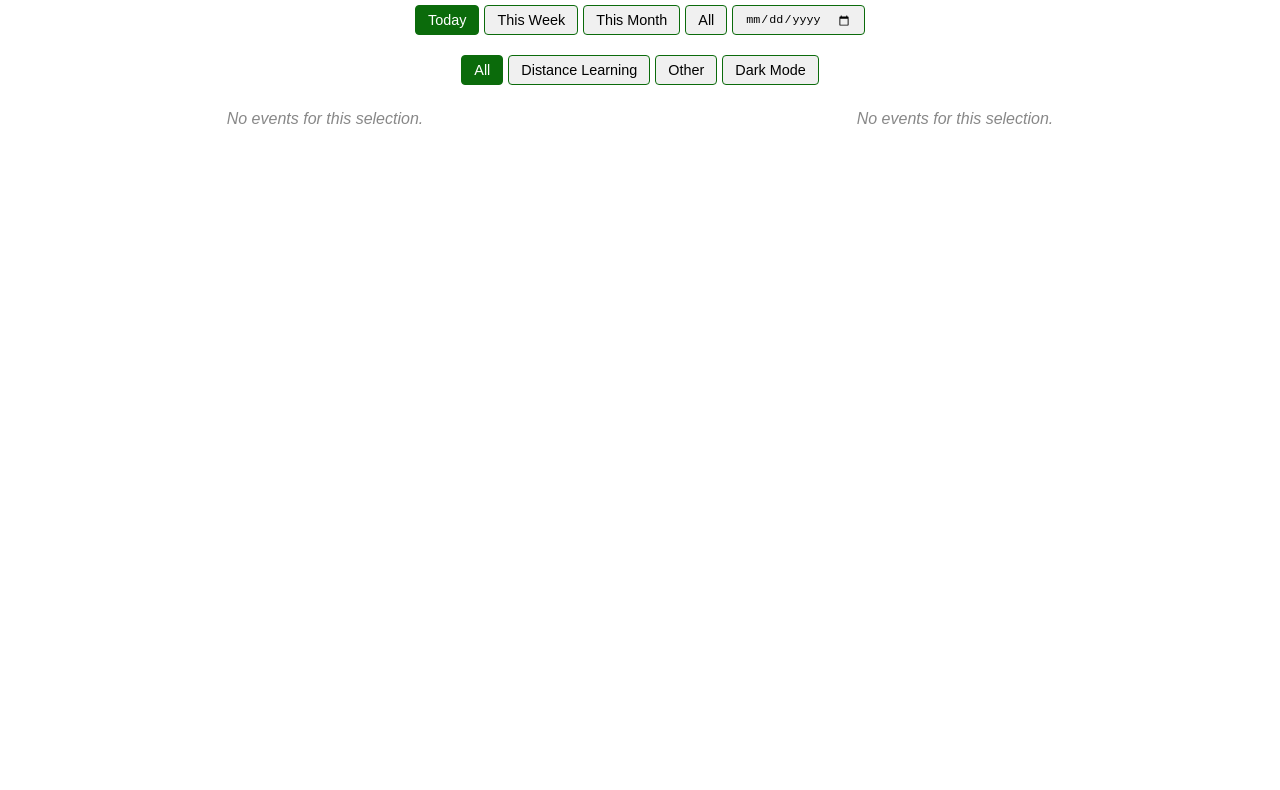
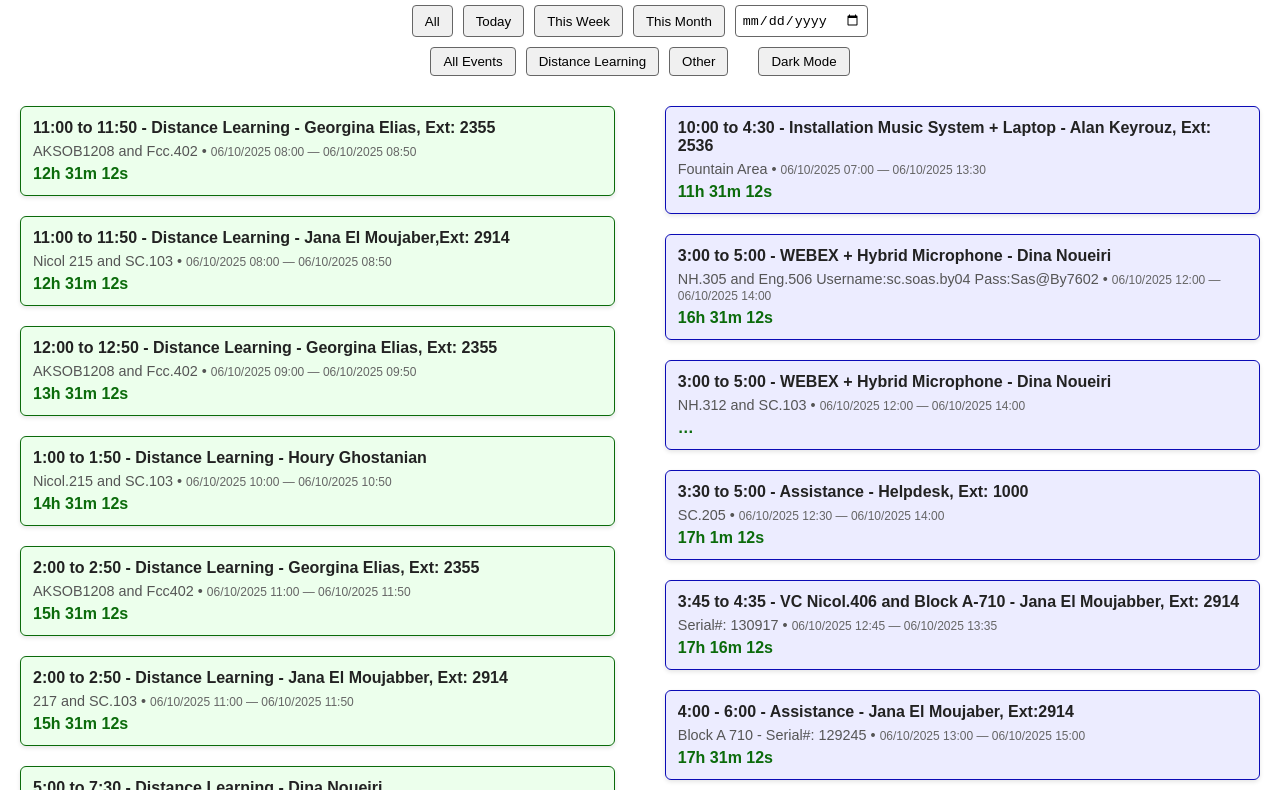
Before and after one commit to roy1sarkis99-svg/event-countdown, a plain HTML site: page index.html in a window 1280 px wide. Shown: the part 93-883 px from the top of the page. Before the commit the page ends 800 px from the top, so only its background shows below. Drawn offline with Linux system fonts and the light colour scheme.

Commit message:
Add files via upload

```diff
--- a/index.html
+++ b/index.html
@@ -5,68 +5,28 @@
 <meta name="viewport" content="width=device-width, initial-scale=1.0">
 <title>Calendar Countdown</title>
 <style>
-  :root {
-    --bg-color: white;
-    --text-color: #222;
-    --meta-color: #555;
-    --count-color: #0b6b0b;
-    --dl-bg: rgba(235,255,235,0.95);
-    --dl-border: #0b6b0b;
-    --other-bg: rgba(235,235,255,0.95);
-    --other-border: #0b0bb6;
-    --soon-border: rgba(230,126,34,1);
-    --soon-shadow: rgba(230,126,34,0.5);
-  }
-
   body {
     font-family: Arial, sans-serif;
     margin: 0;
     padding: 20px;
-    background-color: var(--bg-color);
-    color: var(--text-color);
-    transition: background 0.3s, color 0.3s;
+    background-color: white;
+    color: #222;
   }
 
   h1 {
     text-align: center;
-    margin-top: 10px;
-  }
-
-  .filters {
-    display: flex;
-    flex-wrap: wrap;
-    justify-content: center;
-    gap: 5px;
-    position: sticky;
-    top: 0;
-    background: var(--bg-color);
-    padding: 10px 0;
-    z-index: 100;
-  }
-
-  .filters button, .filters input[type="date"] {
-    padding: 6px 12px;
-    font-size: 0.9em;
-    cursor: pointer;
-    border-radius: 4px;
-    border: 1px solid #0b6b0b;
-    background: #f0f0f0;
-    transition: all 0.3s;
-  }
-
-  .filters button.active {
-    background: #0b6b0b;
-    color: white;
-    border-color: #0b6b0b;
+    margin-bottom: 20px;
   }
 
   .container {
-    display: grid;
-    grid-template-columns: repeat(auto-fit, minmax(300px, 1fr));
-    gap: 20px;
+    display: flex;
+    justify-content: space-between;
+    flex-wrap: wrap;
+    margin-top: 20px;
   }
 
-  .column {
+  .left, .right {
+    width: 48%;
     display: flex;
     flex-direction: column;
   }
@@ -79,291 +39,252 @@
     background: rgba(255,255,255,0.95);
     box-shadow: 0 2px 4px rgba(0,0,0,0.1);
     opacity: 0;
-    transform: translateY(5px);
-    transition: all 0.3s ease, background 0.3s, border-color 0.3s, box-shadow 0.3s;
+    transition: opacity 0.4s ease;
   }
 
-  .event.show {
-    opacity: 1;
-    transform: translateY(0);
+  .event.show { opacity: 1; }
+  .distance-learning { background: rgba(235, 255, 235, 0.95); border-color: #0b6b0b; }
+  .other { background: rgba(235, 235, 255, 0.95); border-color: #0b0bb6; }
+  .starting-soon { border-color: #b60b0b; }
+
+  .meta { font-size:0.9em; color:#555; margin-top:6px; }
+  .count { font-weight:700; color:#0b6b0b; margin-top:6px; }
+  small { color:#666; }
+  .no-events { color: #888; font-style: italic; }
+
+  .filters { display: flex; justify-content: center; flex-wrap: wrap; gap: 10px; margin-bottom: 10px; }
+  .filters button { padding:6px 12px; border-radius:4px; border:1px solid #666; background:#f0f0f0; cursor:pointer; }
+  .filters button.active { background:#0b6b0b; color:white; border-color:#0b6b0b; }
+
+  #dark-toggle { margin-left:20px; }
+
+  @media(max-width:768px){
+    .left, .right { width: 100%; }
+    .filters { flex-direction: column; align-items:center; }
   }
 
-  .distance-learning {
-    background: var(--dl-bg);
-    border-color: var(--dl-border);
-  }
-
-  .other {
-    background: var(--other-bg);
-    border-color: var(--other-border);
-  }
-
-  .event.starting-soon {
-    border-color: var(--soon-border);
-    box-shadow: 0 2px 6px var(--soon-shadow);
-  }
-
-  .meta {font-size:0.9em; color:var(--meta-color); margin-top:6px;}
-  .count {font-weight:700; color:var(--count-color); margin-top:6px;}
-  small {color:#666;}
-
-  .no-events {
-    font-style: italic;
-    color: #888;
-    margin: 15px 0;
-    text-align: center;
-  }
-
-  .dark-mode {
-    --bg-color: #1c1c1c;
-    --text-color: #eee;
-    --meta-color: #aaa;
-    --count-color: #39ff14;
-    --dl-bg: rgba(10,50,10,0.9);
-    --dl-border: #0b6b0b;
-    --other-bg: rgba(20,20,80,0.9);
-    --other-border: #0b0bb6;
-    --soon-border: rgba(255,165,0,1);
-    --soon-shadow: rgba(255,165,0,0.5);
-  }
-
-  @media screen and (max-width: 768px) {
-    .container {
-      grid-template-columns: 1fr;
-    }
-  }
+  body.dark { background:#121212; color:#eee; }
+  body.dark .event { background: rgba(50,50,50,0.95); color:white; }
+  body.dark .distance-learning { background: rgba(0,100,0,0.7); border-color:#0b6b0b; }
+  body.dark .other { background: rgba(0,0,100,0.7); border-color:#0b0bb6; }
 </style>
 </head>
 <body>
-
 <h1>Upcoming Events Countdown</h1>
 
 <div class="filters" role="region" aria-label="Time Filters">
-  <button data-filter="today" class="active">Today</button>
+  <button data-filter="all">All</button>
+  <button data-filter="today">Today</button>
   <button data-filter="week">This Week</button>
   <button data-filter="month">This Month</button>
-  <button data-filter="all">All</button>
-  <input type="date" id="date-picker" aria-label="Select Date">
+  <input type="date" id="date-picker" style="padding:6px; border-radius:4px; border:1px solid #666;">
 </div>
 
 <div class="filters" role="region" aria-label="Type Filters">
-  <button data-type="all" class="active">All</button>
+  <button data-type="all">All Events</button>
   <button data-type="dl">Distance Learning</button>
   <button data-type="other">Other</button>
   <button id="dark-toggle">Dark Mode</button>
 </div>
 
 <div class="container">
-  <div class="column" id="dl-list"></div>
-  <div class="column" id="other-list"></div>
+  <div class="left" id="dl-list"></div>
+  <div class="right" id="other-list"></div>
 </div>
 
 <script>
+document.addEventListener('DOMContentLoaded', () => {
   const JSON_FILE = 'https://roy1sarkis99-svg.github.io/event-countdown/converted_calendar.json';
   const REM_KEY = 'countdown_reminders_v6';
   let renderedHash = null;
   let tickIntervals = [];
-let currentTimeFilter = localStorage.getItem('timeFilter') || 'today';
+  let currentTimeFilter = localStorage.getItem('timeFilter') || 'all';
   let currentTypeFilter = localStorage.getItem('typeFilter') || 'all';
   let selectedDate = null;
 
-if ('Notification' in window && Notification.permission === 'default') Notification.requestPermission();
+  if('Notification' in window && Notification.permission==='default') Notification.requestPermission();
+  function notify(title, body){ if(Notification.permission==='granted') new Notification(title,{body}); else console.log('Notify:',title,body); }
 
-function notify(title, body) {
-    if (Notification.permission === 'granted') new Notification(title, {body});
-    else console.log('Notify:', title, body);
-}
-
-function formatDateDDMM(dateStr) {
-    if (!dateStr) return '';
-    const d = new Date(dateStr);
-    const p = n => n.toString().padStart(2,'0');
+  function formatDateDDMM(dateStr){
+    if(!dateStr) return '';
+    const d=new Date(dateStr);
+    const p=n=>n.toString().padStart(2,'0');
     return `${p(d.getDate())}/${p(d.getMonth()+1)}/${d.getFullYear()} ${p(d.getHours())}:${p(d.getMinutes())}`;
   }
 
-function clearTicks() { tickIntervals.forEach(id => clearInterval(id)); tickIntervals = []; }
+  function clearTicks(){ tickIntervals.forEach(id=>clearInterval(id)); tickIntervals=[]; }
 
-function filterEvent(ev) {
+  function filterEvent(ev){
+    const evText = (ev.summary||'') + ' ' + (ev.description||'');
+    const isDL = /distance learning/i.test(evText);
+    // Type filter
+    if(currentTypeFilter==='dl' && !isDL) return false;
+    if(currentTypeFilter==='other' && isDL) return false;
+    // Time filter
+    const start = new Date(ev.start);
     const now = new Date();
-    const start = new Date(ev.start);
-    const evText = (ev.summary || '') + ' ' + (ev.description || '');
-    const isDL = /distance learning/i.test(evText);
-
-    let timeOk = false;
-    if(selectedDate) timeOk = start.toDateString() === selectedDate.toDateString();
-    else switch(currentTimeFilter){
-        case 'today': timeOk = start.toDateString() === now.toDateString(); break;
-        case 'week': {
-            const weekEnd = new Date(); weekEnd.setDate(now.getDate() + (7 - now.getDay()));
-            timeOk = start >= now && start <= weekEnd; break;
+    if(selectedDate){
+      return start.toDateString()===selectedDate.toDateString();
     }
-        case 'month': timeOk = start.getFullYear() === now.getFullYear() && start.getMonth() === now.getMonth(); break;
-        case 'all': timeOk = true; break;
+    if(currentTimeFilter==='today') return start.toDateString()===now.toDateString();
+    if(currentTimeFilter==='week'){
+      const weekStart=new Date(now); weekStart.setDate(now.getDate()-now.getDay());
+      const weekEnd=new Date(weekStart); weekEnd.setDate(weekStart.getDate()+7);
+      return start>=weekStart && start<=weekEnd;
+    }
+    if(currentTimeFilter==='month') return start.getMonth()===now.getMonth() && start.getFullYear()===now.getFullYear();
+    return true;
   }
 
-    let typeOk = (currentTypeFilter==='all') || (currentTypeFilter==='dl' && isDL) || (currentTypeFilter==='other' && !isDL);
+  function renderEvents(events){
+    clearTicks();
+    const dlList=document.getElementById('dl-list');
+    const otherList=document.getElementById('other-list');
+    dlList.innerHTML=''; otherList.innerHTML='';
+    const reminders=JSON.parse(localStorage.getItem(REM_KEY)||'{}');
 
-    return timeOk && typeOk && new Date(ev.start).getTime() > Date.now();
-}
+    const filteredEvents=events.filter(filterEvent).sort((a,b)=>new Date(a.start)-new Date(b.start));
 
-// Dark mode setup
-if(localStorage.getItem('darkMode')==='true') document.body.classList.add('dark-mode');
-
-function toggleDarkMode() {
-    document.body.classList.toggle('dark-mode');
-    localStorage.setItem('darkMode', document.body.classList.contains('dark-mode'));
-}
-
-document.getElementById('dark-toggle').addEventListener('click', toggleDarkMode);
-
-function renderEvents(events) {
-    clearTicks();
-    const dlList = document.getElementById('dl-list');
-    const otherList = document.getElementById('other-list');
-    dlList.innerHTML = '';
-    otherList.innerHTML = '';
-
-    const reminders = JSON.parse(localStorage.getItem(REM_KEY) || '{}');
-    const filteredEvents = events.filter(filterEvent)
-                                 .sort((a,b) => new Date(a.start) - new Date(b.start));
-
-    if(filteredEvents.length === 0){
-        const noMsg = document.createElement('div');
-        noMsg.className = 'no-events';
-        noMsg.textContent = 'No events for this selection.';
+    if(filteredEvents.length===0){
+      const noMsg=document.createElement('div');
+      noMsg.className='no-events';
+      noMsg.textContent='No events for this selection.';
       dlList.appendChild(noMsg);
       otherList.appendChild(noMsg.cloneNode(true));
     }
 
-    filteredEvents.forEach((ev, idx) => {
-        const evText = (ev.summary || '') + ' ' + (ev.description || '');
-        const isDL = /distance learning/i.test(evText);
+    filteredEvents.forEach((ev,idx)=>{
+      const evText=(ev.summary||'')+' '+(ev.description||'');
+      const isDL=/distance learning/i.test(evText);
 
-        const el = document.createElement('div');
-        el.className = 'event ' + (isDL ? 'distance-learning' : 'other');
+      const el=document.createElement('div');
+      el.className='event '+(isDL?'distance-learning':'other');
 
-        const title = document.createElement('div');
-        title.textContent = ev.summary || '(no title)';
-        title.style.fontWeight = '700';
+      const title=document.createElement('div');
+      title.textContent=ev.summary||'(no title)';
+      title.style.fontWeight='700';
       el.appendChild(title);
 
-        const meta = document.createElement('div');
-        meta.className = 'meta';
-        const sISO = formatDateDDMM(ev.start);
-        const eISO = ev.end ? formatDateDDMM(ev.end) : '';
-        meta.innerHTML = `${ev.location ? (ev.location + ' • ') : ''}<small>${sISO}${eISO ? ' — ' + eISO : ''}</small>`;
+      const meta=document.createElement('div');
+      meta.className='meta';
+      const sISO=formatDateDDMM(ev.start);
+      const eISO=ev.end?formatDateDDMM(ev.end):'';
+      meta.innerHTML=`${ev.location?ev.location+' • ':''}<small>${sISO}${eISO?' — '+eISO:''}</small>`;
       el.appendChild(meta);
 
-        const count = document.createElement('div');
-        count.className = 'count';
-        const safeId = encodeURIComponent((ev.summary||'') + (ev.start||''));
-        count.id = 'count-' + safeId;
-        count.textContent = '…';
+      const count=document.createElement('div');
+      count.className='count';
+      const safeId=encodeURIComponent((ev.summary||'')+(ev.start||''));
+      count.id='count-'+safeId;
+      count.textContent='…';
       el.appendChild(count);
 
-        if (isDL) dlList.appendChild(el);
+      if(isDL) dlList.appendChild(el);
       else otherList.appendChild(el);
 
-        setTimeout(() => el.classList.add('show'), idx*50);
+      setTimeout(()=>el.classList.add('show'),idx*50);
 
-        const key20 = (ev.summary || '') + (ev.start || '') + '::20';
-        const keyStart = (ev.summary || '') + (ev.start || '') + '::start';
+      const key20=(ev.summary||'')+(ev.start||'')+'::20';
+      const keyStart=(ev.summary||'')+(ev.start||'')+'::start';
 
-        function tick() {
-            const now = Date.now();
-            const startTime = new Date(ev.start).getTime();
-            const diff = startTime - now;
-            const elc = document.getElementById('count-' + safeId);
-            if (!elc) return;
+      function tick(){
+        const now=Date.now();
+        const startTime=new Date(ev.start).getTime();
+        const diff=startTime-now;
+        const elc=document.getElementById('count-'+safeId);
+        if(!elc) return;
 
-            if(diff <= 20*60*1000) el.classList.add('starting-soon');
+        if(diff<=20*60*1000) el.classList.add('starting-soon');
 
-            if (diff <= 0) {
-                elc.textContent = 'Starting now!';
-                if (!reminders[keyStart]) {
-                    notify('Starting: ' + (ev.summary || 'Event'), ev.location || '');
-                    reminders[keyStart] = true;
+        if(diff<=0){
+          elc.textContent='Starting now!';
+          if(!reminders[keyStart]){
+            notify('Starting: '+(ev.summary||'Event'), ev.location||'');
+            reminders[keyStart]=true;
             localStorage.setItem(REM_KEY, JSON.stringify(reminders));
           }
           return;
         }
 
-            const days = Math.floor(diff / (1000*60*60*24));
-            const hrs = Math.floor((diff % (1000*60*60*24)) / (1000*60*60));
-            const mins = Math.floor((diff % (1000*60*60)) / (1000*60));
-            const secs = Math.floor((diff % (1000*60)) / 1000);
+        const days=Math.floor(diff/(1000*60*60*24));
+        const hrs=Math.floor((diff%(1000*60*60*24))/(1000*60*60));
+        const mins=Math.floor((diff%(1000*60*60))/(1000*60));
+        const secs=Math.floor((diff%(1000*60))/1000);
 
-            let parts = [];
-            if(days) parts.push(`${days}d`);
+        let parts=[];
+        if(days) parts.push(days+'d');
         parts.push(`${hrs}h ${mins}m ${secs}s`);
-            elc.textContent = parts.join(' ');
+        elc.textContent=parts.join(' ');
 
-            if (diff <= 20*60*1000 && !reminders[key20]) {
-                notify('Reminder: ' + (ev.summary || 'Event'), `Starts in ~20 minutes — ${ev.location || ''}`);
-                reminders[key20] = true;
+        if(diff<=20*60*1000 && !reminders[key20]){
+          notify('Reminder: '+(ev.summary||'Event'),`Starts in ~20 minutes — ${ev.location||''}`);
+          reminders[key20]=true;
           localStorage.setItem(REM_KEY, JSON.stringify(reminders));
         }
       }
 
       tick();
-        tickIntervals.push(setInterval(tick, 1000));
+      tickIntervals.push(setInterval(tick,1000));
     });
 
-    if(filteredEvents.length > 0){
-        const firstEvent = document.getElementById('count-' + encodeURIComponent(filteredEvents[0].summary + filteredEvents[0].start));
-        firstEvent?.scrollIntoView({behavior:'smooth', block:'center'});
+    // scroll to top after rendering
+    window.scrollTo({top:0, behavior:'smooth'});
+  }
+
+  async function fetchAndRender(){
+    try{
+      const res=await fetch(JSON_FILE,{cache:'no-store'});
+      if(!res.ok) throw new Error('Fetch failed: '+res.status);
+      const text=await res.text();
+      const hash=text.slice(0,200);
+      if(renderedHash===hash) return;
+      renderedHash=hash;
+      const events=JSON.parse(text);
+      renderEvents(events);
+    }catch(err){
+      console.error('Error loading JSON:',err);
+      const dlList=document.getElementById('dl-list');
+      dlList.innerHTML=`<div style="color:red;">Failed to load JSON.<br>${err.message}</div>`;
     }
   }
 
-async function fetchAndRender() {
-    try {
-        const res = await fetch(JSON_FILE, {cache: 'no-store'});
-        if (!res.ok) throw new Error('Fetch failed: ' + res.status);
-        const text = await res.text();
-        const hash = text.slice(0, 200);
-        if (renderedHash === hash) return;
-        renderedHash = hash;
-        const events = JSON.parse(text);
-        renderEvents(events);
-    } catch(err) {
-        console.error('Error loading JSON:', err);
-        const dlList = document.getElementById('dl-list');
-        dlList.innerHTML = `<div style="color:red;">Failed to load JSON.<br>${err.message}</div>`;
-    }
-}
-
-// Filter button events
-document.querySelectorAll('[role="region"][aria-label="Time Filters"] button').forEach(btn => {
-    btn.addEventListener('click', () => {
-        currentTimeFilter = btn.dataset.filter;
-        localStorage.setItem('timeFilter', currentTimeFilter);
+  // Filters logic
+  document.querySelectorAll('[role="region"][aria-label="Time Filters"] button').forEach(btn=>{
+    btn.addEventListener('click',()=>{
+      currentTimeFilter=btn.dataset.filter;
+      localStorage.setItem('timeFilter',currentTimeFilter);
       document.querySelectorAll('[role="region"][aria-label="Time Filters"] button').forEach(b=>b.classList.remove('active'));
       btn.classList.add('active');
-        selectedDate = null;
-        document.getElementById('date-picker').value = '';
+      selectedDate=null;
+      document.getElementById('date-picker').value='';
       fetchAndRender();
     });
   });
 
-document.getElementById('date-picker').addEventListener('change', e => {
-    selectedDate = e.target.value ? new Date(e.target.value) : null;
+  document.getElementById('date-picker').addEventListener('change',e=>{
+    selectedDate=e.target.value?new Date(e.target.value):null;
     document.querySelectorAll('[role="region"][aria-label="Time Filters"] button').forEach(b=>b.classList.remove('active'));
     fetchAndRender();
   });
 
-document.querySelectorAll('[role="region"][aria-label="Type Filters"] button:not(#dark-toggle)').forEach(btn => {
-    btn.addEventListener('click', () => {
-        currentTypeFilter = btn.dataset.type;
-        localStorage.setItem('typeFilter', currentTypeFilter);
+  document.querySelectorAll('[role="region"][aria-label="Type Filters"] button:not(#dark-toggle)').forEach(btn=>{
+    btn.addEventListener('click',()=>{
+      currentTypeFilter=btn.dataset.type;
+      localStorage.setItem('typeFilter',currentTypeFilter);
       document.querySelectorAll('[role="region"][aria-label="Type Filters"] button').forEach(b=>b.classList.remove('active'));
       btn.classList.add('active');
       fetchAndRender();
     });
   });
 
+  // Dark mode toggle
+  document.getElementById('dark-toggle').addEventListener('click',()=>{
+    document.body.classList.toggle('dark');
+  });
+
   fetchAndRender();
-setInterval(fetchAndRender, 300000);
+  setInterval(fetchAndRender,300000);
+});
 </script>
-
 </body>
 </html>
```
Lines whose indentation alone changed are shown as unchanged.
